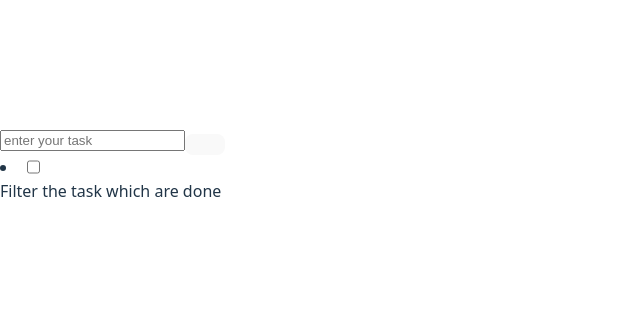
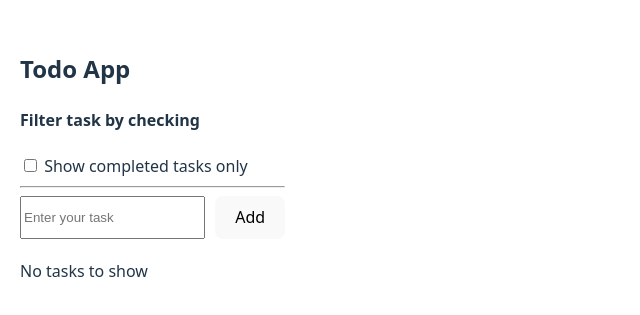
Before and after one commit to sd8917/Frontend-interview, a React (Vite) app: page / in a window 1280 px wide. Shown: the part 235-550 px from the top of the page, without its empty margins (0-640 px from the left). Built offline with nearby package versions, Linux system fonts and the light colour scheme.

Commit message:
add task app

```diff
--- a/src/components/TodoApp.tsx
+++ b/src/components/TodoApp.tsx
@@ -1,40 +1,103 @@
-import React, { useState } from 'react'
+import { useState } from 'react';
+
+interface Task {
+    id: string;
+    name: string;
+    isCompleted: boolean;
+}
 
 const TodoApp = () => {
-    const [tasks, setTasks] = useState([
-        { id: "", name: "", isCompleted: false },
-    ])
+    const [tasks, setTasks] = useState<Task[]>([]);
+    const [taskName, setTaskName] = useState('');
+    const [showCompleted, setShowCompleted] = useState(false);
 
-    const SubmitHandler = () => {
-        console.log('submit handler');
+    // Add new task
+    const submitHandler = () => {
+        if (!taskName.trim()) return; // avoid empty tasks
+        const newTask: Task = {
+            id: Date.now().toString(),
+            name: taskName,
+            isCompleted: false,
+        };
+        setTasks(prev => [...prev, newTask]);
+        setTaskName('');
+    };
 
-        setTasks((prev)=> [...prev, ])
-    }
+    // Toggle task completion
+    const markTaskDone = (id: string) => {
+        setTasks(prev =>
+            prev.map(task =>
+                task.id === id ? { ...task, isCompleted: !task.isCompleted } : task
+            )
+        );
+    };
 
-    const MarkTaskDone = (e: any) => {
-        console.log('Mark done', e.target.value);
-    }
+    // Filter tasks
+    const filteredTasks = showCompleted
+        ? tasks.filter(task => task.isCompleted)
+        : tasks;
+
     return (
-        <div>
-            <input type='text' placeholder='enter your task' />
-            <button onClick={SubmitHandler}></button>
+        <div style={{ padding: '20px', maxWidth: '400px', margin: 'auto' }}>
+
+            <h2>Todo App</h2>
+
+            <h4>Filter task by checking</h4>
+            <div style={{ marginTop: '20px' }}>
+                <label>
+                    <input
+                        type="checkbox"
+                        checked={showCompleted}
+                        onChange={() => setShowCompleted(prev => !prev)}
+                    />{' '}
+                    Show completed tasks only
+                </label>
+            </div>
+
+            <hr />
+
+            <div style={{ display: 'flex', gap: '10px' }}>
+                <input
+                    type="text"
+                    placeholder="Enter your task"
+                    value={taskName}
+                    onChange={e => setTaskName(e.target.value)}
+                    style={{ flex: 1 }}
+                />
+                <button onClick={submitHandler}>Add</button>
+            </div>
+
+            <div style={{ marginTop: '20px' }}>
+                {filteredTasks.length === 0 ? (
+                    <p>No tasks to show</p>
+                ) : (
+                    <ul style={{ listStyle: 'none', padding: 0 }}>
+                        {filteredTasks.map(task => (
+                            <li
+                                key={task.id}
+                                style={{
+                                    display: 'flex',
+                                    alignItems: 'center',
+                                    justifyContent: 'space-between',
+                                    padding: '5px 0',
+                                    textDecoration: task.isCompleted ? 'line-through' : 'none',
+                                }}
+                            >
+                                {task.name}
+                                <input
+                                    type="checkbox"
+                                    checked={task.isCompleted}
+                                    onChange={() => markTaskDone(task.id)}
+                                />
+                            </li>
+                        ))}
+                    </ul>
+                )}
+            </div>
 
 
-            <div>
-                {tasks.map((task) => {
-                    return <div style={{display: "flex", alignContent: "center", inset: 0}}>
-                        <li>{task.name}</li>
-                        <input checked={task.isCompleted} type='checkbox' />
-                    </div>
-                })}
-            </div>
+        </div>
+    );
+};
 
-            <div>Filter the task which are done</div>
-            <div>
-
-            </div>
-        </div>
-    )
-}
-
-export default TodoApp
+export default TodoApp;
```
